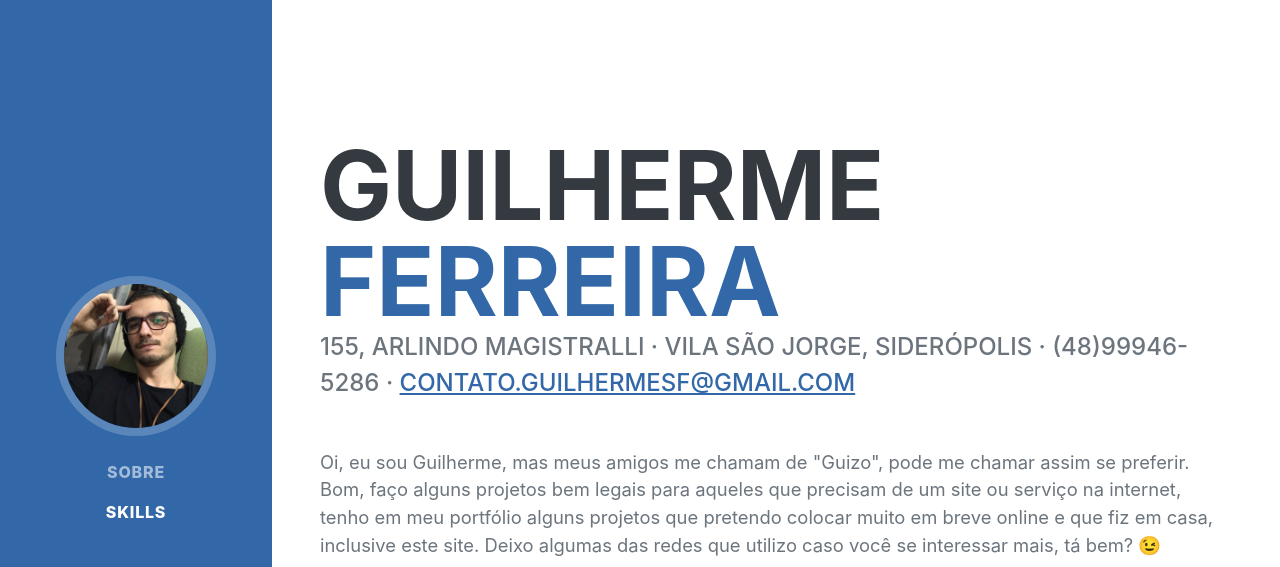
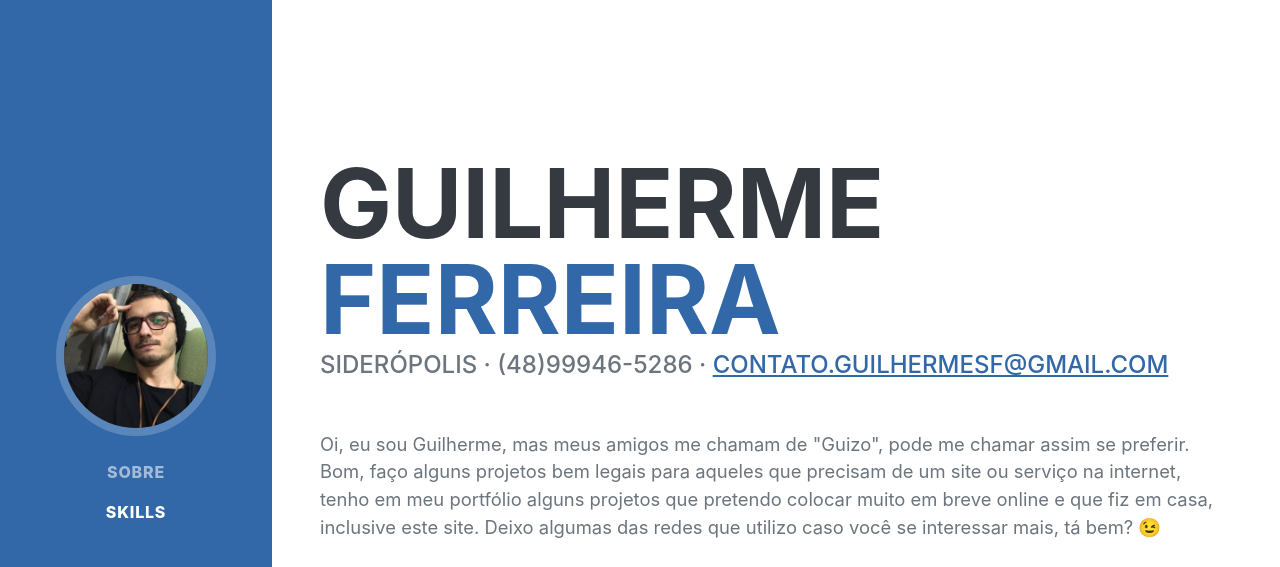
Before and after one commit to oGuizo/guilhermeferreira, a plain HTML site: page index.html in a window 1280 px wide. Shown: the top 567 px of the page. Drawn offline with nearby package versions, Linux system fonts and the light colour scheme; a web font is replaced by a local one.

Commit message:
segundo commit

```diff
--- a/index.html
+++ b/index.html
@@ -41,7 +41,7 @@
                         <span class="text-primary">Ferreira</span>
                     </h1>
                     <div class="subheading mb-5">
-                        155, Arlindo Magistralli · Vila São Jorge, Siderópolis · (48)99946-5286 ·
+                        Siderópolis · (48)99946-5286 ·
                         <a href="mailto:contato.guilhermesf@gmail.com">contato.guilhermesf@gmail.com</a>
                     </div>
                     <p class="lead mb-5">Oi, eu sou Guilherme, mas meus amigos me chamam de "Guizo", pode me chamar assim se preferir. Bom, faço alguns projetos bem legais para aqueles que
```
